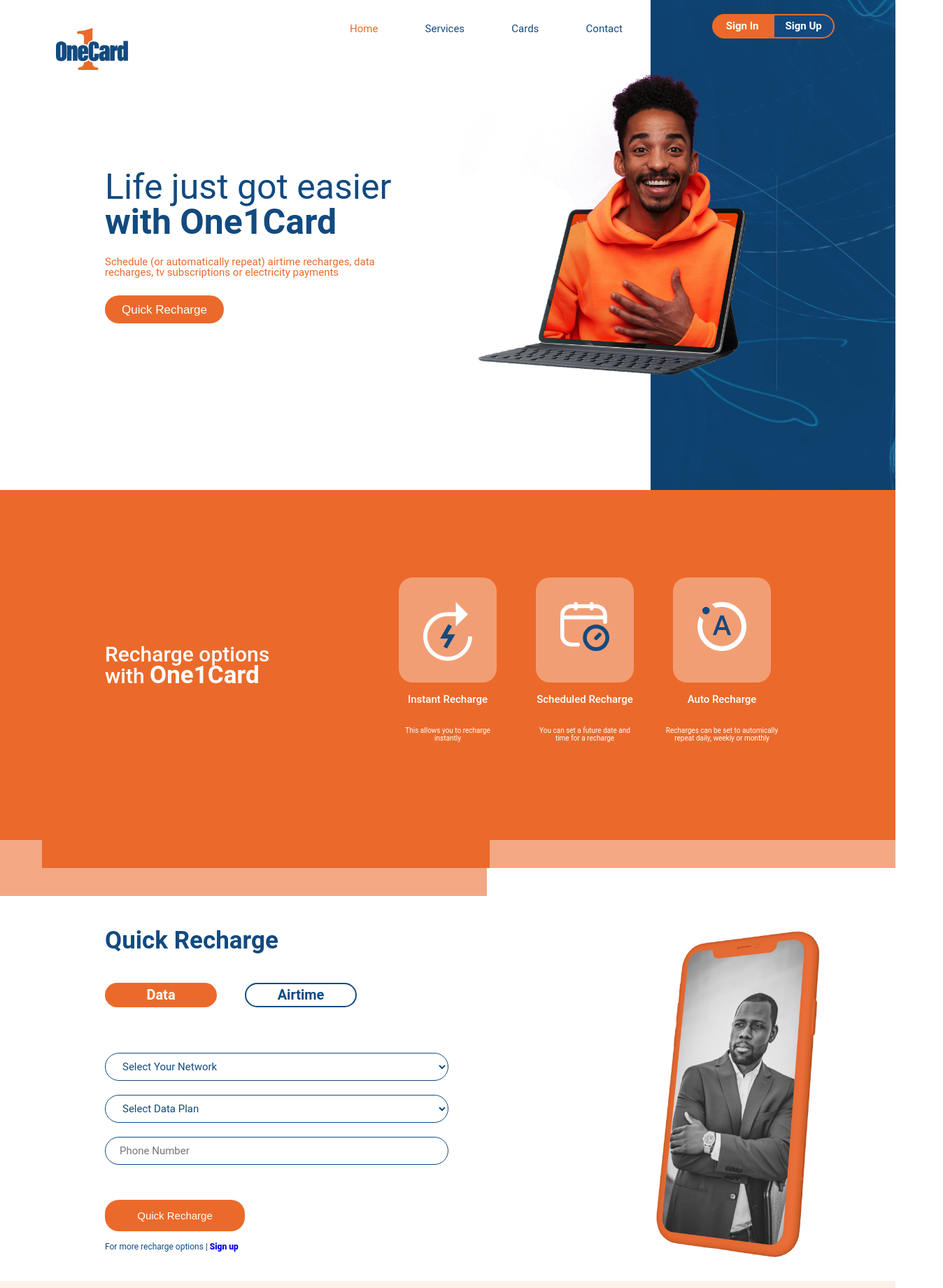
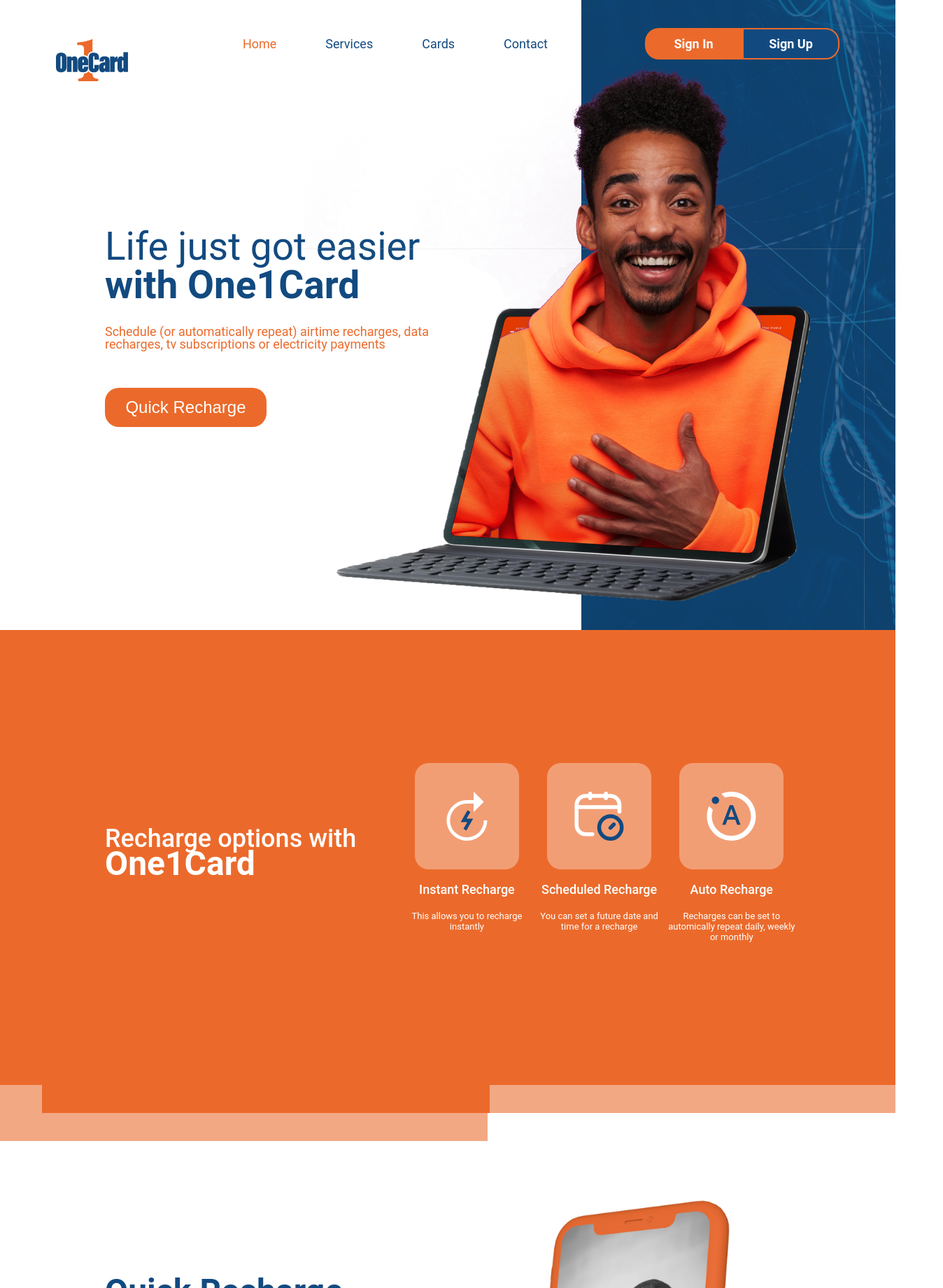
Before and after one commit to temfa/onecard, a React (Create React App) app: page / in a window 1280 px wide. Shown: the top 1840 px of the page at 70% size, 1348 px wide, since content can reach past the window. Built offline with nearby package versions, Linux system fonts and the light colour scheme.

Commit message:
Latest Update

```diff
--- a/src/components/Header/Header.css
+++ b/src/components/Header/Header.css
@@ -6,38 +6,40 @@
 .Header {
   width: 100%;
   max-width: 1442px;
-  height: 700px;
+  display: flex;
+  justify-content: space-between;
+  padding: 40px 80px;
 }
 
-.HeaderHead {
-  display: flex;
-  justify-content: space-between;
-  padding: 0px 0px 0px 80px;
-  position: relative;
-  height: 50px;
-}
-
-.HeaderLogo {
-  padding-top: 40px;
+.HeaderLogo img {
+  margin-bottom: -60px;
 }
 
 .NavHeader {
   display: flex;
   justify-content: space-between;
-  width: 65%;
+  align-items: center;
 }
 
 .NavLinks {
   display: flex;
   justify-content: space-between;
-  width: 50%;
-  padding-top: 30px;
+  margin-right: 139px;
 }
+
+.NavLinks p {
+  margin-left: 70px;
+}
+
+.NavLinks p:first-child {
+  margin-left: 0px;
+}
+
 .NavLinks a {
   text-decoration: none;
   font-family: "Roboto";
   font-weight: 400;
-  font-size: 15px;
+  font-size: 18px;
   line-height: 100%;
   color: #124a80;
 }
@@ -46,95 +48,39 @@
   color: #eb6a2b;
 }
 
-.LoginButton {
-  background-image: url(../../assets/Rectangle\ 2.jpg);
-  height: 700px;
-  width: 350px;
-}
-
 .Buttons {
   display: flex;
   width: 50%;
   margin: 0 auto;
-  height: 100px;
 }
 
 .Buttons .SignIn {
-  width: 100px;
+  width: 139px;
   background-color: #eb6a2b;
   border: 0;
-  margin-top: 20px;
-  height: 35px;
+  height: 45px;
   color: white;
   font-weight: 700;
   line-height: 100%;
   text-align: center;
-  font-size: 15px;
+  font-size: 18px;
   font-family: Roboto;
   border-radius: 20px 0px 0px 20px;
+  cursor: pointer;
 }
 
 .Buttons .SignUp {
-  width: 100px;
+  width: 139px;
   background-color: #124a80;
   border: 0;
-  margin-top: 20px;
-  height: 35px;
+  height: 45px;
   color: white;
   font-weight: 700;
   line-height: 100%;
   text-align: center;
-  font-size: 15px;
+  font-size: 18px;
   font-family: Roboto;
   border-radius: 0px 20px 20px 0px;
   border: 2px solid #eb6a2b;
+  cursor: pointer;
 }
-
-.Welcome {
-  position: absolute;
-  left: 150px;
-  /* top: 100px; */
-  display: flex;
-  width: 80%;
-  justify-content: space-between;
-  align-items: center;
-}
-
-.Welcome .ManImage {
-  height: 600px;
-}
-
-.WelcomeText h2 {
-  font-size: 50px;
-  font-weight: 400;
-  line-height: 100%;
-  font-family: Roboto;
-  color: #124a80;
-}
-
-.WelcomeText h2 span {
-  padding-top: 12px;
-  font-weight: 700;
-}
-
-.WelcomeText p {
-  font-size: 15px;
-  font-weight: 400;
-  line-height: 100%;
-  font-family: Roboto;
-  color: #eb6a2b;
-  padding: 25px 0;
-}
-
-.WelcomeText button {
-  width: 170px;
-  height: 40px;
-  text-align: center;
-  color: white;
-  font-size: 17px;
-  line-height: 100%;
-  font-weight: 400;
-  background-color: #eb6a2b;
-  border: 0;
-  border-radius: 20px;
-}
--- a/src/components/Header/Header.js
+++ b/src/components/Header/Header.js
@@ -1,12 +1,10 @@
 import React from "react";
 import "./Header.css";
 import Group from "../../assets/Group.svg";
-import Man from "../../assets/Man.png";
 
 const Header = () => {
   return (
     <div className="Header">
-      <div className="HeaderHead">
       <div className="HeaderLogo">
         {/* <Group/>  */}
         <img src={Group} alt="Logo" />
@@ -14,49 +12,24 @@
       <div className="NavHeader">
         <div className="NavLinks">
           <p>
-              <a href="#" className="Active">
+            <a href="/" className="Active">
               {" "}
               Home
             </a>
           </p>
           <p>
-              <a href="#"> Services</a>
+            <a href="/"> Services</a>
           </p>
           <p>
-              <a href="#"> Cards</a>
+            <a href="/"> Cards</a>
           </p>
           <p>
-              <a href="#"> Contact</a>
+            <a href="/"> Contact</a>
           </p>
         </div>
-          <div className="LoginButton">
         <div className="Buttons">
           <button className="SignIn">Sign In</button>
           <button className="SignUp">Sign Up</button>
-            </div>
-          </div>
-        </div>
-      </div>
-      <div className="Welcome">
-        <div className="WelcomeText">
-          <h2>
-            Life just got easier{" "}
-            <span>
-              {" "}
-              <br /> with One1Card{" "}
-            </span>
-          </h2>
-          <p>
-            Schedule (or automatically repeat) airtime recharges, data
-            <span>
-              {" "}
-              <br /> recharges, tv subscriptions or electricity payments
-            </span>
-          </p>
-          <button>Quick Recharge</button>
-        </div>
-        <div>
-          <img src={Man} className="ManImage" alt="man" />
         </div>
       </div>
     </div>
--- a/src/pages/Landing/Landing.css
+++ b/src/pages/Landing/Landing.css
@@ -1,40 +1,102 @@
 * {
   box-sizing: border-box;
   margin: 0;
+}
+
+.Welcome {
+  background-image: url(../../assets/Rectangle\ 2.jpg);
+  height: 900px;
+  background-position: right top;
+  background-repeat: no-repeat;
+  position: relative;
+}
+
+.Welcome .ManImage {
+  position: absolute;
+  bottom: 0;
+  top: 0;
+  right: 0;
+  left: 434px;
+}
+
+.WelcomeText {
+  margin-left: 150px;
+  margin-top: 200px;
+  margin-right: 752px;
+}
+
+.WelcomeText h2 {
+  font-size: 55px; /*I Reduced the Size because Using their size did not give the desired effect*/
+  font-weight: 400;
+  line-height: 100%;
+  font-family: Roboto;
+  color: #124a80;
+  width: 540px;
+}
+
+.WelcomeText h2 span {
+  padding-top: 12px;
+  font-weight: 700;
+}
+
+.WelcomeText p {
+  font-size: 18px;
+  font-weight: 400;
+  line-height: 100%;
+  font-family: Roboto;
+  color: #eb6a2b;
+  margin-top: 30px;
+  width: 500px;
+}
+
+.WelcomeText button {
+  width: 231px;
+  height: 56px;
+  text-align: center;
+  color: white;
+  font-size: 24px;
+  line-height: 100%;
+  font-weight: 400;
+  background-color: #eb6a2b;
+  border: 0;
+  border-radius: 20px;
+  margin-top: 53px;
 }
 
 .Recharge {
   width: 100%;
   max-width: 1442px;
   background-color: #eb6a2b;
-  height: 500px;
+  height: 650px;
   display: flex;
   align-items: center;
-  justify-content: space-between;
-  padding: 0 150px;
+  /* justify-content: space-between; */
+  padding: 182px 141px 197px 150px;
+}
+
+.RechargeText {
+  margin-right: 50px;
 }
 
 .RechargeText h2 {
   color: white;
-  font-size: 30px;
+  font-size: 36px;
   line-height: 100%;
   font-weight: 500;
   font-family: Roboto;
-}
-
-.RechargeText .Cards {
-  margin-top: 500px;
+  /* width: 292px; */
 }
 
 .RechargeText .Card {
   font-weight: 700;
-  font-size: 35px;
+  font-size: 48px;
 }
 
 .RechargeOption {
   display: flex;
-  justify-content: space-around;
-  width: 60%;
+  justify-content: space-between;
+  /* width: 60%; */
+  /* background-color: red; */
 }
 
 .RechargeOptions {
@@ -43,17 +105,17 @@
 
 .RechargeBox {
   background-color: rgba(255, 255, 255, 0.35);
-  width: 140px;
-  height: 150px;
+  width: 149px;
+  height: 152px;
   border-radius: 20px;
-  margin: auto;
+  display: flex;
+  justify-content: center;
+  align-items: center;
+  margin: 0 auto;
 }
 
-.RechargeBoxContainer {
-  width: 50%;
-  margin: auto;
-  padding-top: 35px;
-  height: 100%;
+.RechargeBox img {
+  height: 70px;
 }
 
 .RechargeBox img {
@@ -63,8 +125,8 @@
 
 .RechargeOptions .RechargePara1 {
   text-align: center;
-  padding: 15px 0;
-  font-size: 15px;
+  margin-top: 18px;
+  font-size: 18px;
   font-weight: 500;
   font-family: Roboto;
   color: white;
@@ -72,8 +134,8 @@
 
 .RechargeOptions .RechargePara2 {
   text-align: center;
-  padding: 15px 0;
-  font-size: 10px;
+  margin-top: 20px;
+  font-size: 13px;
   font-weight: 400;
   font-family: Roboto;
   color: white;
@@ -82,6 +144,7 @@
 .QuickRecharge {
   width: 100%;
   max-width: 1442px;
+  height: 1034px;
 }
 
 .ColorRectangle {
@@ -99,42 +162,44 @@
 .ColorRectangle3 {
   background-color: rgba(235, 106, 43, 0.58);
   height: 40px;
-  width: 54.4%;
+  width: 54.44%;
 }
 
 .QuickRechargeBody {
   display: flex;
   justify-content: space-between;
-  padding: 0px 40px 0px 150px;
+  align-items: center;
+  padding: 21px 150px 62px;
   align-items: center;
   width: 100%;
 }
 
 .QuickRechargeText {
-  width: 50%;
+  width: 541px;
 }
 
 .QuickRechargeText h2 {
   color: #124a80;
-  font-weight: bold;
+  font-weight: 700px;
   font-family: Roboto;
-  font-size: 35px;
+  font-size: 48px;
   /* padding: 20px 0px; */
   margin: 0;
 }
 
 .RechargeButtons {
-  width: 68%;
   margin-bottom: 40px;
+  display: flex;
+  margin-top: 20px;
 }
 
 .RechargeButtons .Data {
-  width: 160px;
-  height: 35px;
+  width: 180px;
+  height: 49px;
   color: white;
   font-family: Roboto;
   font-weight: 700;
-  font-size: 20px;
+  font-size: 24px;
   text-align: center;
   margin-right: 20px;
   border-radius: 20px;
@@ -144,55 +209,58 @@
 }
 
 .RechargeButtons .Airtime {
-  width: 160px;
-  height: 35px;
-  color: #124a80;
-  border: 2px solid #124a80;
+  width: 180px;
+  height: 49px;
+  color: rgba(18, 74, 128, 0.5);
+  border: 2px solid rgba(18, 74, 128, 0.5);
   font-family: Roboto;
   font-weight: 700;
-  font-size: 20px;
+  font-size: 24px;
   text-align: center;
   border-radius: 20px;
-  margin-left: 20px;
+  /* margin-left: 20px; */
   cursor: pointer;
   background-color: #fff;
 }
 
 .SelectPlan {
-  width: 90%;
+  margin-top: 51px;
 }
 
 .NetworkSelect {
-  width: 100%;
+  width: 501px;
   margin: 10px auto;
-  height: 40px;
+  height: 50px;
   background-color: white;
   border: 1px solid #124a80;
   border-radius: 20px;
   color: #124a80;
-  font-size: 15px;
+  font-size: 18px;
   font-family: Roboto;
+  font-weight: 400;
   padding-left: 20px;
 }
 
-.QuickRechargeText button {
-  width: 200px;
-  height: 45px;
+.QuickRechargeText > button {
+  width: 231px;
+  height: 56px;
   border-radius: 20px;
   color: white;
   text-align: center;
-  font-size: 15px;
+  font-size: 18px;
+  font-weight: 400;
   line-height: 100%;
   border: 0;
-  margin: 40px auto 15px;
+  margin: 72px 0 20px;
   cursor: pointer;
   background-color: #eb6a2b;
 }
 
 .QuickRechargeText p {
   font-weight: 400;
-  font-size: 12px;
+  font-size: 14px;
   font-family: Roboto;
+  line-height: 100%;
   color: #124a80;
 }
 
@@ -202,48 +270,46 @@
 }
 
 .QuickRechargePicture {
-  height: 550px;
+  height: 878px;
+  width: 601px;
 }
 
 .QuickRechargePicture img {
-  height: 100%;
+  /* height: 100%; */
+  width: 100%;
+  margin: auto;
 }
 
 .Why {
   background-color: rgba(235, 106, 43, 0.1);
-  height: 600px;
+  height: 650px;
 }
 
 .WhyUs {
   display: flex;
-  justify-content: space-around;
+  /* justify-content: space-around; */
   align-items: center;
-  width: 70%;
-  margin: auto;
-  padding: 100px 0;
+  width: 100%;
+  padding: 128px 259px 128px 324px;
 }
 
 .WhyPicture {
-  width: 30%;
+  margin-right: 70px;
 }
 
 .WhyPicture img {
-  width: 100%;
-  height: 400px;
-}
-
-.WhyBody {
-  width: 50%;
-  height: 300px;
+  width: 316px;
+  height: 394px;
 }
 
 .WhyBody h2 {
   color: #124a80;
-  font-size: 40px;
+  font-size: 38px; /*48px Will not Work Here*/
   font-family: Roboto;
   font-weight: 700;
   line-height: 100%;
-  margin: 25px 0px;
+  margin-bottom: 20px;
+  width: 344px;
 }
 
 .WhyBody p {
@@ -251,26 +317,30 @@
   font-family: Roboto;
   font-weight: normal;
   line-height: 100%;
-  font-size: 13px;
+  font-size: 18px;
+}
+
+.WhyBody > p {
+  margin-bottom: 20px;
 }
 
 .WhyBody button {
-  width: 200px;
-  height: 45px;
+  width: 231px;
+  height: 56px;
   border-radius: 20px;
   color: white;
   text-align: center;
   font-size: 15px;
   line-height: 100%;
   border: 0;
-  margin: 40px auto 15px;
   cursor: pointer;
   background-color: #eb6a2b;
+  margin-top: 40px;
 }
 
 .DashboardContainer {
   width: 100%;
-  height: 600px;
+  height: 1510px;
   max-width: 1442px;
 }
 
@@ -289,7 +359,7 @@
 .ColorRectangle6 {
   background-color: rgba(235, 106, 43, 0.58);
   height: 40px;
-  width: 54.4%;
+  width: 54.44%;
 }
 .DashboardPicture {
   width: 100%;
@@ -314,8 +384,7 @@
 } */
 
 .DashCon {
-  width: 65%;
-  margin: auto;
+  width: 100%;
 }
 
 .DashConButton {
@@ -327,21 +396,22 @@
   color: #124a80;
   text-align: center;
   font-weight: 400;
-  font-size: 45px;
+  font-size: 64px;
   line-height: 100%;
   font-family: Roboto;
 }
 
 .DashboardContainer button {
-  width: 200px;
-  height: 45px;
+  width: 269px;
+  height: 56px;
   border-radius: 20px;
   color: white;
   text-align: center;
-  font-size: 15px;
+  font-size: 18px;
   line-height: 100%;
   border: 0;
-  margin: 40px auto 15px;
+  font-weight: 400;
+  margin-top: 50px;
   cursor: pointer;
   background-color: #eb6a2b;
 }
--- a/src/pages/Landing/Landing.js
+++ b/src/pages/Landing/Landing.js
@@ -9,67 +9,62 @@
 import Schedule from "../../assets/Schedule.svg";
 import Rectangle3 from "../../assets/Rectangle3.jpg";
 import Rectangle4 from "../../assets/Rectangle4.jpg";
+import Man from "../../assets/Man.png";
 
 const Landing = () => {
   return (
     <div>
-      <Header />
+      <div className="Welcome">
+        <Header />
+        <div className="WelcomeText">
+          <h2>
+            Life just got easier <span> with One1Card</span>
+          </h2>
+          <p>
+            Schedule (or automatically repeat) airtime recharges, data
+            recharges, tv subscriptions or electricity payments
+          </p>
+          <button>Quick Recharge</button>
+        </div>
+        <div>
+          <img src={Man} className="ManImage" alt="man" />
+        </div>
+      </div>
       <div className="Recharge">
         <div className="RechargeText">
           <h2>
-            Recharge options{" "}
-            <span className="Cards">
-              {" "}
-              <br /> with <span className="Card"> One1Card </span>{" "}
-            </span>
+            Recharge options with <span className="Card"> One1Card</span>
           </h2>
         </div>
         <div className="RechargeOption">
           <div className="RechargeOptions">
             <div className="RechargeBox">
-              <div className="RechargeBoxContainer">
-                <img src={Recharge} alt="Recharge" />
-              </div>
+              <img src={Recharge} alt="Recharge" />
             </div>
             <p className="RechargePara1">Instant Recharge</p>
             <p className="RechargePara2">
-              This allows you to recharge{" "}
-              <span>
-                {" "}
-                <br /> instantly
-              </span>
+              This allows you to recharge instantly
             </p>
           </div>
           <div className="RechargeOptions">
             <div className="RechargeBox">
-              <div className="RechargeBoxContainer">
-                {" "}
-                <img src={Schedule} alt="Schedule" />
-              </div>
+              <img src={Schedule} alt="Schedule" />
             </div>
             <p className="RechargePara1">Scheduled Recharge</p>
             <p className="RechargePara2">
-              You can set a future date and{" "}
-              <span>
-                {" "}
-                <br /> time for a recharge
-              </span>
+              You can set a future date and time for a recharge
             </p>
           </div>
           <div className="RechargeOptions">
             <div className="RechargeBox">
-              <div className="RechargeBoxContainer">
-                {" "}
-                <img src={Auto} alt="Auto" />
-              </div>
+              {/* <div className="RechargeBoxContainer"> */}
+              <img src={Auto} alt="Auto" />
+              {/* </div> */}
             </div>
             <p className="RechargePara1">Auto Recharge</p>
             <p className="RechargePara2">
-              Recharges can be set to automically{" "}
-              <span>
-                {" "}
-                <br /> repeat daily, weekly or monthly
-              </span>
+              Recharges can be set to automically repeat daily, weekly or
+              monthly
             </p>
           </div>
         </div>
@@ -106,7 +101,7 @@
               For more recharge options |{" "}
               <span>
                 {" "}
-                <a href="#"> Sign up </a>
+                <a href="/"> Sign up </a>
               </span>{" "}
             </p>
           </div>
@@ -126,11 +121,10 @@
               We have built a robust technology that enables every individual to
               enjoy easy, convenient and extensive recharge or payment solutions
               for various services.
-              <span>
-                {" "}
-                <br /> <br /> Verified individuals and businesses have access to
-                even more powerful capabilities
-              </span>
+            </p>
+            <p>
+              Verified individuals and businesses have access to even more
+              powerful capabilities
             </p>
             <button>Learn More</button>
           </div>
```
Also changed, not shown: src/components/Footer/Footer.css (+12 -15 lines). Lines whose indentation alone changed are shown as unchanged.
